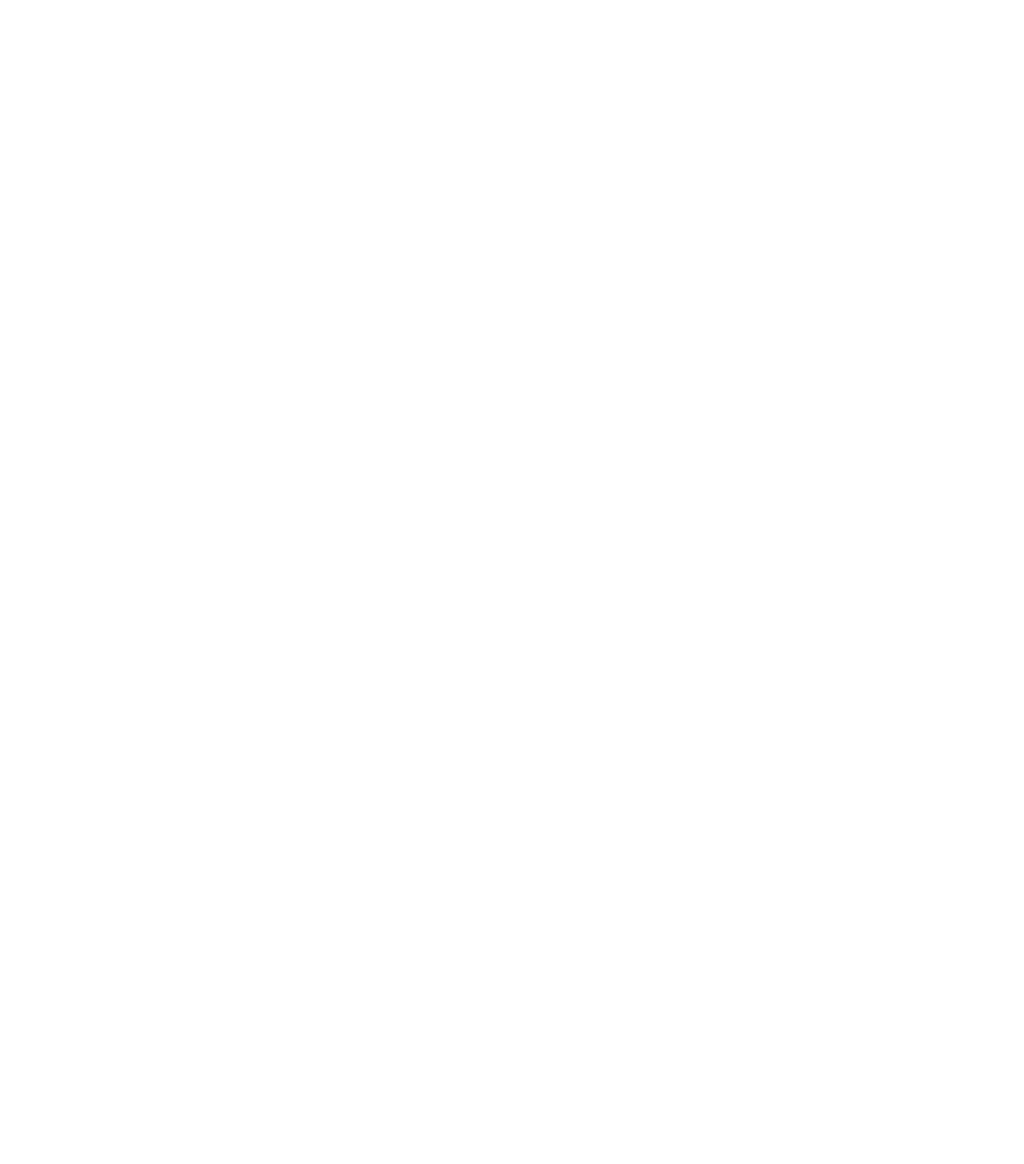
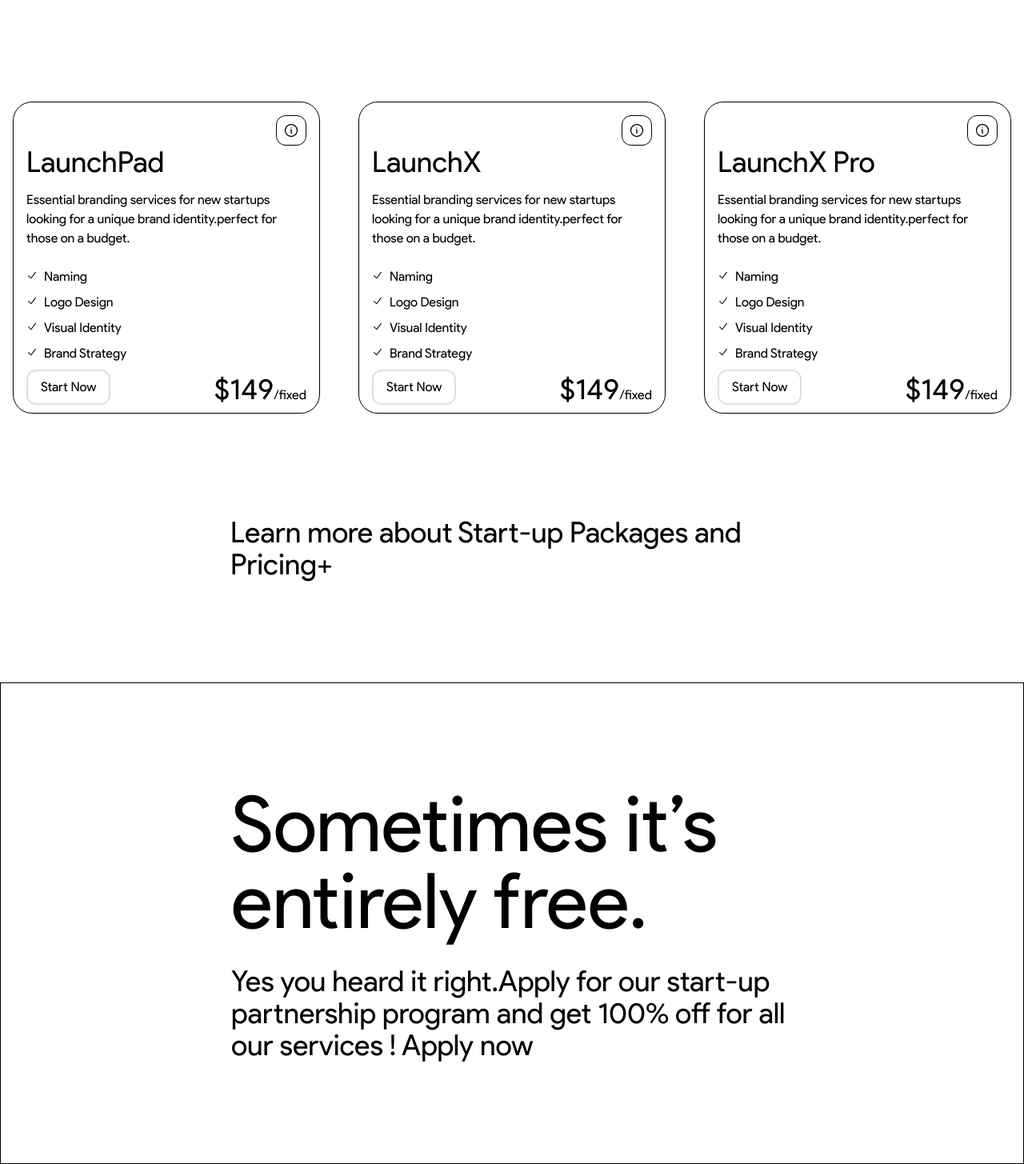
Before and after one commit to ManupaDev/curve, a Next.js app: page /for-startups in a window 1280 px wide. Shown: the part 1251-2706 px from the top of the page at 80% size. Before the commit the page ends 854 px from the top, so only its background shows below. Built offline with nearby package versions, Linux system fonts and the light colour scheme.

Commit message:
feat:for startups page

```diff
--- a/app/for-startups/page.tsx
+++ b/app/for-startups/page.tsx
@@ -1,11 +1,18 @@
 import Hero from "./components/hero";
+import Pricing from "./components/pricing";
 
 function ForStartups() {
   return (
     <div className="font-sans">
-
-      <Hero/>
-
+      <Hero />
+      <Pricing />
+      <div className="border border-black px-12 py-16 xl:px-72 xl:py-32">
+        <h1 className="text-6xl xl:text-8xl">Sometimes it’s entirely free.</h1>
+        <h2 className="text-2xl xl:text-4xl mt-8">
+          Yes you heard it right.Apply for our start-up partnership program and get 100% off for all our services !
+          Apply now
+        </h2>
+      </div>
     </div>
   );
 }
```
